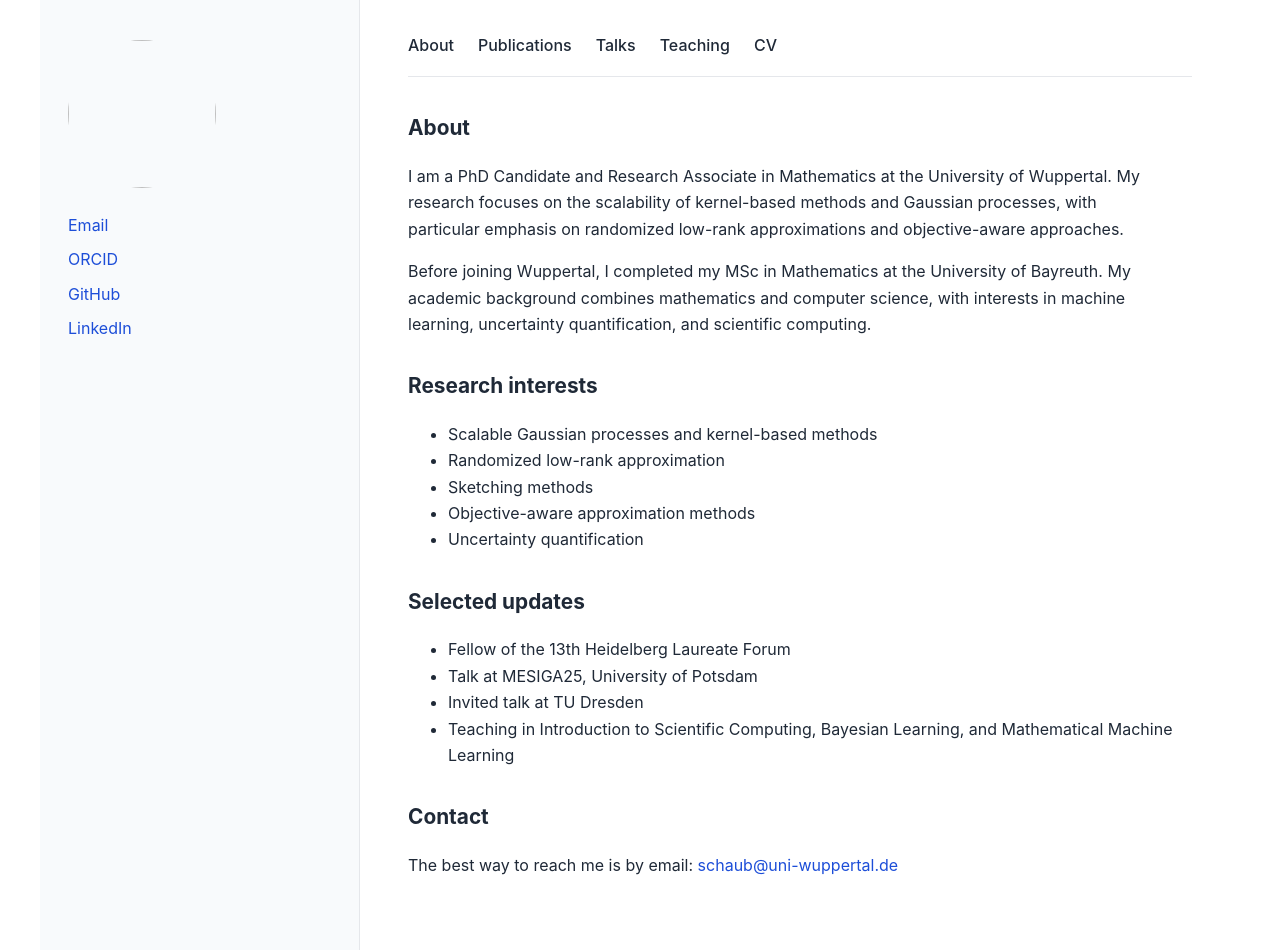
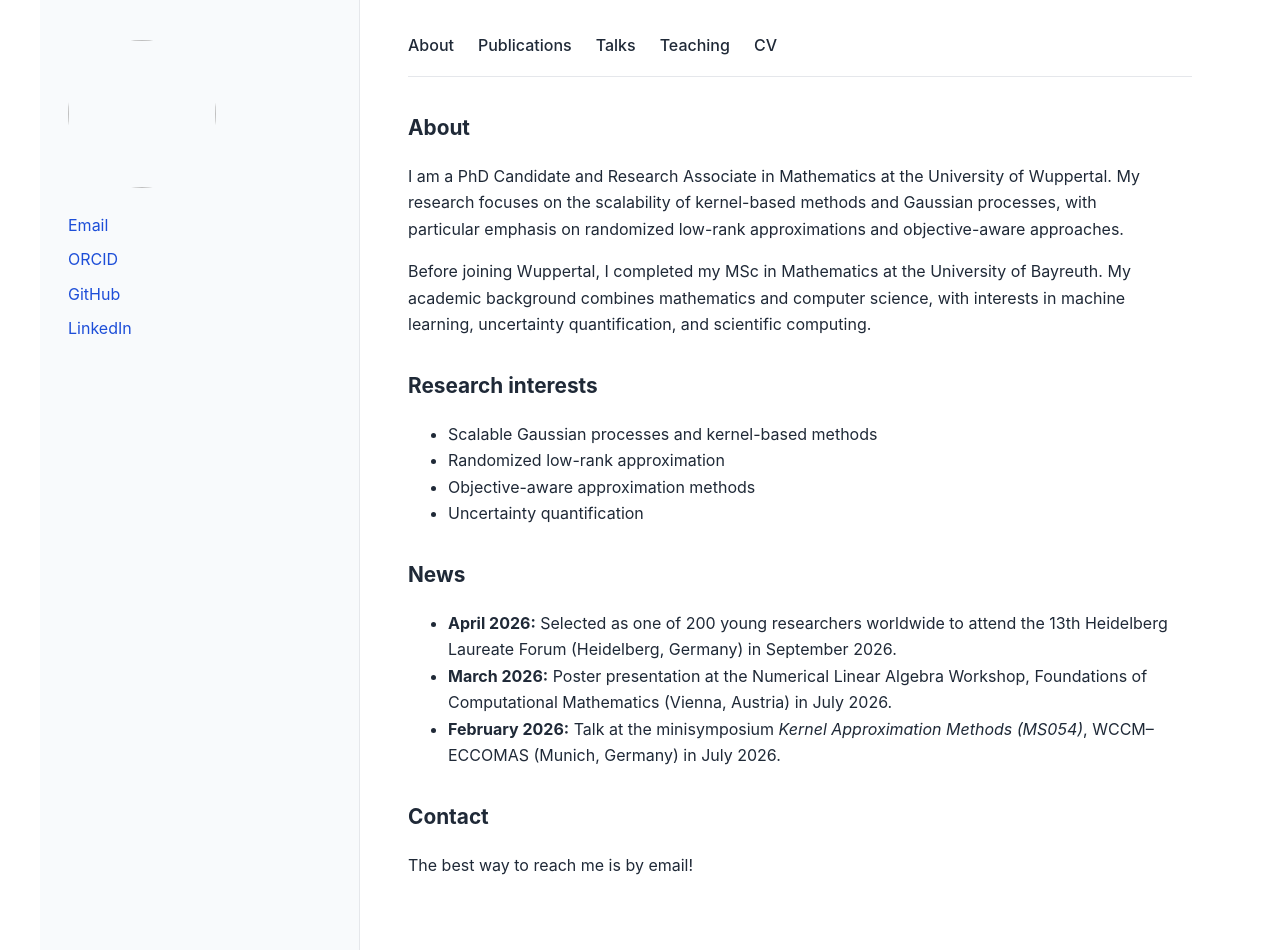
Before and after one commit to LouiseSchaub/louiseschaub.github.io, a Jekyll site: the page built from index.md, in a window 1280 px wide. Built offline with Jekyll 4.4.1, drawn with Linux system fonts in a browser that asks for light colours.

Commit message:
Update index.md

```diff
--- a/index.md
+++ b/index.md
@@ -14,17 +14,15 @@ Before joining Wuppertal, I completed my MSc in Mathematics at the University of
 
 - Scalable Gaussian processes and kernel-based methods
 - Randomized low-rank approximation
-- Sketching methods
 - Objective-aware approximation methods
 - Uncertainty quantification
 
-## Selected updates
+## News
 
-- Fellow of the 13th Heidelberg Laureate Forum
-- Talk at MESIGA25, University of Potsdam
-- Invited talk at TU Dresden
-- Teaching in Introduction to Scientific Computing, Bayesian Learning, and Mathematical Machine Learning
+- **April 2026:** Selected as one of 200 young researchers worldwide to attend the 13th Heidelberg Laureate Forum (Heidelberg, Germany) in September 2026.
+- **March 2026:** Poster presentation at the Numerical Linear Algebra Workshop, Foundations of Computational Mathematics (Vienna, Austria) in July 2026.
+- **February 2026:** Talk at the minisymposium *Kernel Approximation Methods (MS054)*, WCCM–ECCOMAS (Munich, Germany) in July 2026.
 
 ## Contact
 
-The best way to reach me is by email: [schaub@uni-wuppertal.de](mailto:schaub@uni-wuppertal.de)
+The best way to reach me is by email!
```
